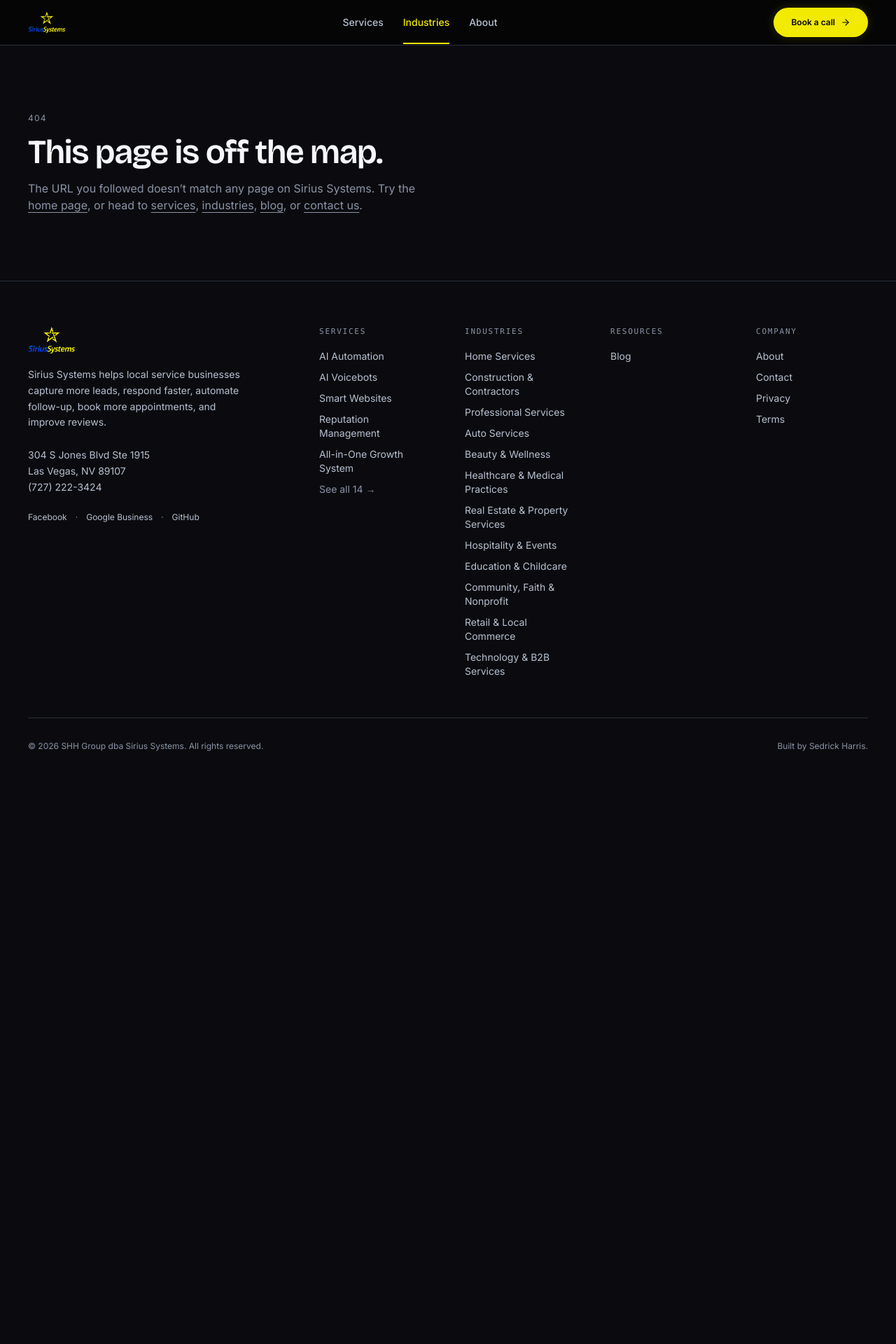
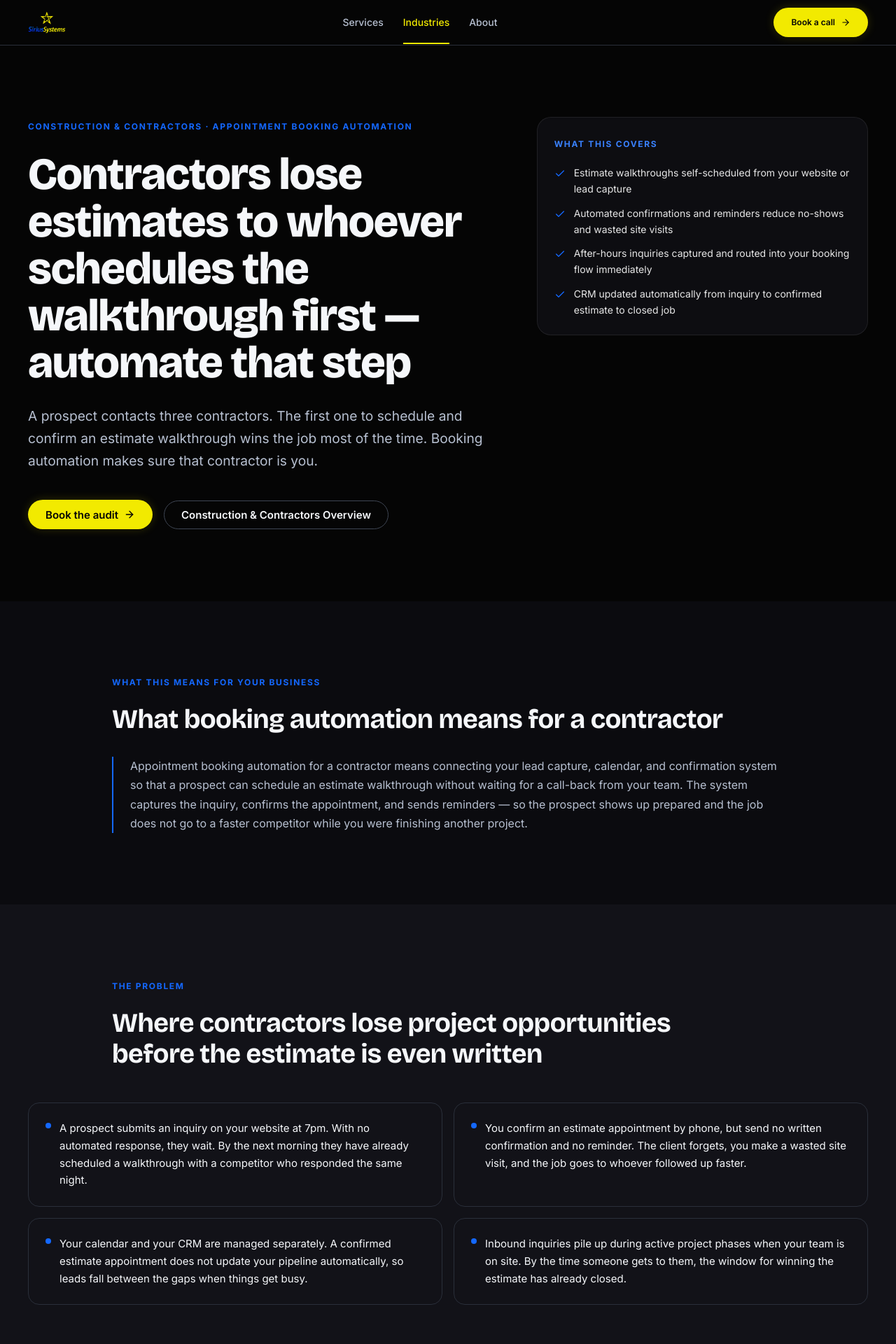
Before and after one commit to SedrickHarris/sirius-systems-site, a Next.js app: page /industries/construction-contractors/appointment-booking-automation in a window 1280 px wide. Before the commit this address had no page. Shown: the top 1920 px of the page at 70% size. Before the commit the page ends 1138 px from the top, so only its background shows below. Built offline with nearby package versions, Linux system fonts and the light colour scheme.

Commit message:
feat: /industries/construction-contractors/appointment-booking-automation intersection page

```diff
--- /dev/null
+++ b/app/industries/construction-contractors/appointment-booking-automation/page.tsx
@@ -0,0 +1,157 @@
+import type { Metadata } from 'next'
+import {
+  IntersectionPageTemplate,
+  type IntersectionPageData,
+} from '@/components/site/IntersectionPageTemplate'
+import { JsonLdScript } from '@/components/site/JsonLdScript'
+import { webPage, breadcrumbList, serviceSchema, faqPage } from '@/lib/schema'
+
+const DATA: IntersectionPageData = {
+  hubSlug:     'construction-contractors',
+  serviceSlug: 'appointment-booking-automation',
+  hubName:     'Construction & Contractors',
+  serviceName: 'Appointment Booking Automation',
+
+  metaTitle:       'Appointment Booking Automation for Contractors',
+  metaDescription: 'Contractors lose estimates to whoever responds first. We build the booking system that schedules walkthroughs, sends reminders, and keeps your pipeline moving.',
+
+  eyebrow: 'Construction & Contractors · Appointment Booking Automation',
+
+  headline:
+    'Contractors lose estimates to whoever schedules the walkthrough first — automate that step',
+
+  subheadline:
+    'A prospect contacts three contractors. The first one to schedule and confirm an estimate walkthrough wins the job most of the time. Booking automation makes sure that contractor is you.',
+
+  heroHighlights: [
+    'Estimate walkthroughs self-scheduled from your website or lead capture',
+    'Automated confirmations and reminders reduce no-shows and wasted site visits',
+    'After-hours inquiries captured and routed into your booking flow immediately',
+    'CRM updated automatically from inquiry to confirmed estimate to closed job',
+  ],
+
+  definitionHeadline:
+    'What booking automation means for a contractor',
+
+  definition:
+    'Appointment booking automation for a contractor means connecting your lead capture, calendar, and confirmation system so that a prospect can schedule an estimate walkthrough without waiting for a call-back from your team. The system captures the inquiry, confirms the appointment, and sends reminders — so the prospect shows up prepared and the job does not go to a faster competitor while you were finishing another project.',
+
+  problemHeadline:
+    'Where contractors lose project opportunities before the estimate is even written',
+
+  problems: [
+    'A prospect submits an inquiry on your website at 7pm. With no automated response, they wait. By the next morning they have already scheduled a walkthrough with a competitor who responded the same night.',
+    'You confirm an estimate appointment by phone, but send no written confirmation and no reminder. The client forgets, you make a wasted site visit, and the job goes to whoever followed up faster.',
+    'Your calendar and your CRM are managed separately. A confirmed estimate appointment does not update your pipeline automatically, so leads fall between the gaps when things get busy.',
+    'Inbound inquiries pile up during active project phases when your team is on site. By the time someone gets to them, the window for winning the estimate has already closed.',
+  ],
+
+  howItWorksHeadline: 'How booking automation works for contractors',
+
+  steps: [
+    {
+      label: 'Map your estimate and sales process',
+      body:  'We document how a prospect currently becomes a scheduled estimate — every step, every tool, every manual handoff. Most contractor sales processes have three to five manual steps that slow response time and create the gap a competitor fills.',
+    },
+    {
+      label: 'Connect lead capture to your estimate calendar',
+      body:  'We wire your website, chatbot, and lead forms to your calendar so a qualified prospect can self-schedule an estimate walkthrough without waiting for a call-back. After-hours and weekend inquiries go into the same booking flow as business-hours leads.',
+    },
+    {
+      label: 'Configure confirmations and pre-visit reminders',
+      body:  'Every scheduled estimate triggers a written confirmation by SMS and email. Reminders fire before the walkthrough so the prospect shows up prepared and wasted site visits drop. Both parties have a confirmed record without a back-and-forth exchange.',
+    },
+    {
+      label: 'Sync to CRM and track through the pipeline',
+      body:  'Confirmed estimates update your CRM pipeline automatically. When the estimate is sent, the system can trigger a follow-up sequence at the right intervals — so proposals that go quiet get a nudge before the job goes elsewhere.',
+    },
+  ],
+
+  featuresHeadline: 'What the booking system covers',
+
+  features: [
+    'Self-scheduling: prospects book estimate walkthroughs from live calendar availability',
+    'Multi-channel entry: inquiries accepted via website, chatbot, or lead form',
+    'After-hours capture: inquiries received outside business hours enter the booking flow immediately',
+    'Automated confirmations: SMS and email sent the moment a walkthrough is scheduled',
+    'Pre-visit reminders: timed messages reduce no-shows and wasted site visits',
+    'CRM sync: confirmed estimates update your pipeline stage automatically',
+    'Estimate follow-up sequences: proposals that go quiet get a timed nudge',
+    'Abandoned inquiry recovery: follow-up fires when a lead starts but does not complete booking',
+  ],
+
+  relatedServiceSlugs: [
+    'crm-automation',
+    'ai-chatbots',
+    'lead-generation-automation',
+    'all-in-one-business-growth-system',
+  ],
+
+  faqs: [
+    {
+      q: 'What is appointment booking automation for a contractor?',
+      a: 'It means connecting your lead capture, calendar, and confirmation system so that a prospect can schedule an estimate walkthrough without waiting for a call-back. The system captures the inquiry, confirms the appointment, and sends reminders — so the job does not go to a faster competitor while you were finishing another project.',
+    },
+    {
+      q: 'How does booking automation help contractors win more estimates?',
+      a: 'Prospects contacting multiple contractors typically move forward with whoever responds and schedules first. Booking automation removes the delay between inquiry and confirmed appointment — the prospect can schedule immediately, gets a written confirmation, and receives reminders. That speed and professionalism signal reliability before the estimate is even written.',
+    },
+    {
+      q: 'What happens to a contractor inquiry that comes in after hours?',
+      a: 'The inquiry enters the booking flow immediately. If self-scheduling is enabled, the prospect can book an estimate slot directly from your live availability without waiting for a response. If qualification is required first, the system captures the details and triggers an automatic follow-up at the start of the next business day — before competitors who check their inbox manually.',
+    },
+    {
+      q: 'How does booking automation reduce wasted site visits for contractors?',
+      a: 'Wasted site visits happen when an estimate appointment is confirmed verbally but the prospect receives no written record and no reminder. Booking automation sends an immediate written confirmation and reminder messages before the walkthrough. The prospect has a confirmed record in their inbox and on their phone — which significantly reduces the rate of forgotten or missed appointments.',
+    },
+    {
+      q: 'How does appointment booking automation connect to the rest of the contractor growth system?',
+      a: 'Booking automation is the conversion layer between lead capture and active project pipeline. Lead generation and your website chatbot bring inquiries in. CRM automation manages the pipeline after the estimate is confirmed. Review automation fires after the project closes. When booking is automated, the sequence from inquiry to estimate to project to review runs without manual coordination at any step.',
+    },
+  ],
+
+  ctaHeadline:     'See where your estimate pipeline is losing jobs to faster competitors',
+  ctaBody:         'We map your current inquiry-to-estimate flow and identify where the delays are. No pressure. No invented promises. Just a clear picture of where speed is costing you projects.',
+  ctaPrimaryLabel: 'Book the audit',
+}
+
+export const metadata: Metadata = {
+  title:       DATA.metaTitle,
+  description: DATA.metaDescription,
+  alternates: { canonical: '/industries/construction-contractors/appointment-booking-automation' },
+  openGraph: {
+    title:       DATA.metaTitle,
+    description: DATA.metaDescription,
+    url:         '/industries/construction-contractors/appointment-booking-automation',
+    images: [{ url: '/og/default.webp', alt: DATA.metaTitle }],
+  },
+}
+
+export default function ConstructionContractorsAppointmentBookingAutomationPage() {
+  return (
+    <>
+      <JsonLdScript
+        data={[
+          webPage({
+            url:         '/industries/construction-contractors/appointment-booking-automation',
+            name:        DATA.metaTitle,
+            description: DATA.metaDescription,
+          }),
+          breadcrumbList([
+            { name: 'Home',                           url: '/' },
+            { name: 'Industries',                     url: '/industries' },
+            { name: 'Construction & Contractors',     url: '/industries/construction-contractors' },
+            { name: 'Appointment Booking Automation', url: '/industries/construction-contractors/appointment-booking-automation' },
+          ]),
+          serviceSchema({
+            slug:        'industries/construction-contractors/appointment-booking-automation',
+            name:        'Appointment Booking Automation',
+            description: DATA.metaDescription,
+          }),
+          faqPage(DATA.faqs),
+        ]}
+      />
+      <IntersectionPageTemplate {...DATA} />
+    </>
+  )
+}
```
Also changed, not shown: 1 other file (tests, documents, lock files or other folders).
